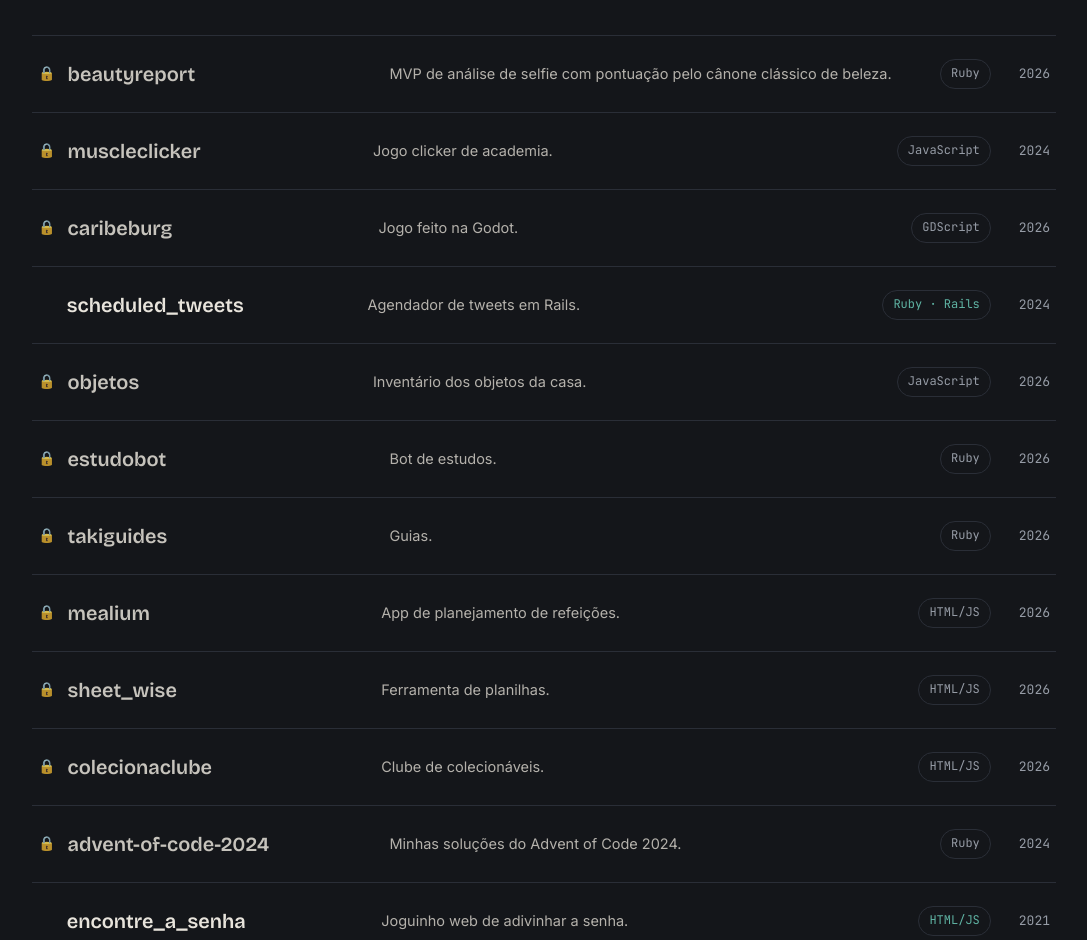
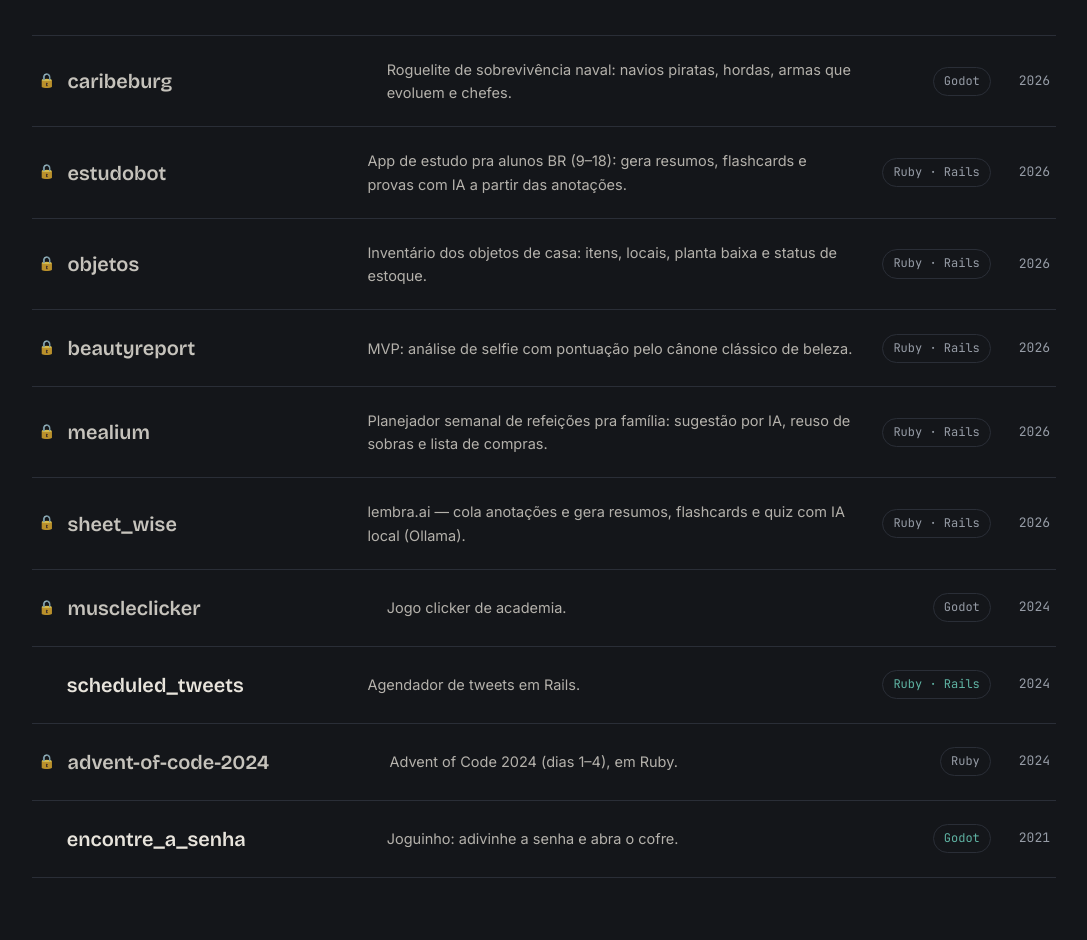
Before and after one commit to Rafatakitani/portfolio, a plain HTML site: page index.html in a window 1280 px wide. Shown: the part 829-1769 px from the top of the page, without its empty margins (96-1183 px from the left). Drawn offline with nearby package versions, Linux system fonts and the light colour scheme.

Commit message:
Projetos: descricoes/linguagens reais, remove repos vazios

```diff
--- a/index.html
+++ b/index.html
@@ -273,18 +273,16 @@
 
   // ---- projetos (só repos do Rafatakitani). priv:true = repo privado, sem link ----
   var work = [
-    {n:"beautyreport",       d:"MVP de análise de selfie com pontuação pelo cânone clássico de beleza.", t:"Ruby",     y:"2026", priv:true},
-    {n:"muscleclicker",      d:"Jogo clicker de academia.",                                             t:"JavaScript", y:"2024", priv:true},
-    {n:"caribeburg",         d:"Jogo feito na Godot.",                                                  t:"GDScript",  y:"2026", priv:true},
+    {n:"caribeburg",         d:"Roguelite de sobrevivência naval: navios piratas, hordas, armas que evoluem e chefes.", t:"Godot",       y:"2026", priv:true},
+    {n:"estudobot",          d:"App de estudo pra alunos BR (9–18): gera resumos, flashcards e provas com IA a partir das anotações.", t:"Ruby · Rails", y:"2026", priv:true},
+    {n:"objetos",            d:"Inventário dos objetos de casa: itens, locais, planta baixa e status de estoque.", t:"Ruby · Rails", y:"2026", priv:true},
+    {n:"beautyreport",       d:"MVP: análise de selfie com pontuação pelo cânone clássico de beleza.",     t:"Ruby · Rails", y:"2026", priv:true},
+    {n:"mealium",            d:"Planejador semanal de refeições pra família: sugestão por IA, reuso de sobras e lista de compras.", t:"Ruby · Rails", y:"2026", priv:true},
+    {n:"sheet_wise",         d:"lembra.ai — cola anotações e gera resumos, flashcards e quiz com IA local (Ollama).", t:"Ruby · Rails", y:"2026", priv:true},
+    {n:"muscleclicker",      d:"Jogo clicker de academia.",                                             t:"Godot",       y:"2024", priv:true},
     {n:"scheduled_tweets",   d:"Agendador de tweets em Rails.",                                         t:"Ruby · Rails", y:"2024", u:"https://github.com/Rafatakitani/scheduled_tweets"},
-    {n:"objetos",            d:"Inventário dos objetos da casa.",                                       t:"JavaScript", y:"2026", priv:true},
-    {n:"estudobot",          d:"Bot de estudos.",                                                       t:"Ruby",     y:"2026", priv:true},
-    {n:"takiguides",         d:"Guias.",                                                                t:"Ruby",     y:"2026", priv:true},
-    {n:"mealium",            d:"App de planejamento de refeições.",                                     t:"HTML/JS",  y:"2026", priv:true},
-    {n:"sheet_wise",         d:"Ferramenta de planilhas.",                                              t:"HTML/JS",  y:"2026", priv:true},
-    {n:"colecionaclube",     d:"Clube de colecionáveis.",                                               t:"HTML/JS",  y:"2026", priv:true},
-    {n:"advent-of-code-2024",d:"Minhas soluções do Advent of Code 2024.",                               t:"Ruby",     y:"2024", priv:true},
-    {n:"encontre_a_senha",   d:"Joguinho web de adivinhar a senha.",                                    t:"HTML/JS",  y:"2021", u:"https://github.com/Rafatakitani/encontre_a_senha"}
+    {n:"advent-of-code-2024",d:"Advent of Code 2024 (dias 1–4), em Ruby.",                              t:"Ruby",        y:"2024", priv:true},
+    {n:"encontre_a_senha",   d:"Joguinho: adivinhe a senha e abra o cofre.",                            t:"Godot",       y:"2021", u:"https://github.com/Rafatakitani/encontre_a_senha"}
   ];
 
   var ledger = document.getElementById("ledger");
```
